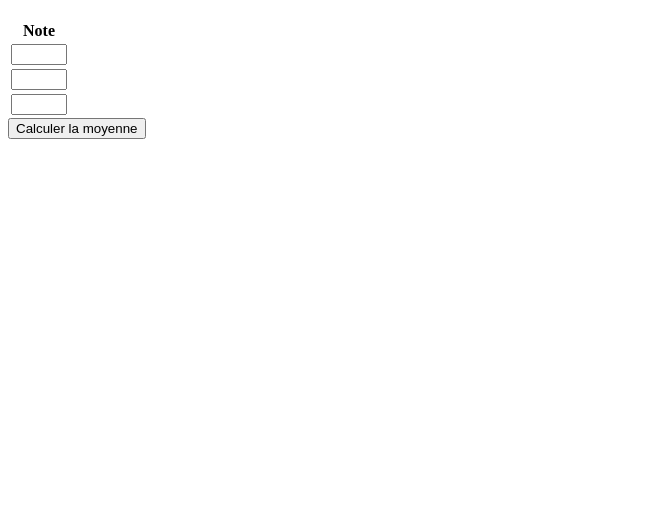
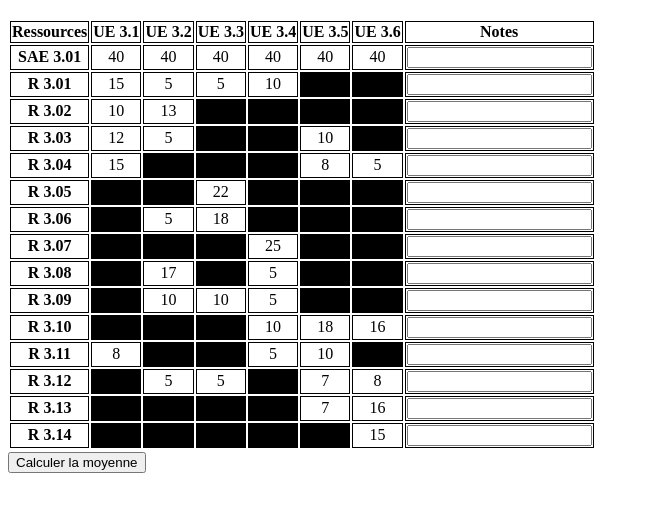
Before and after one commit to Politau/Projet_calculateur, a plain HTML site: page semestre/semestre3.html in a window 1280 px wide. Shown: the part 61-572 px from the top of the page, without its empty margins (0-649 px from the left). Drawn offline with Linux system fonts and the light colour scheme.

Commit message:
ajout du semestre 3

```diff
--- /dev/null
+++ b/semestre/semestre.css
@@ -0,0 +1,10 @@
+.noir {
+    background-color: #000000;
+    color: #000000;
+}
+
+table td, table th {
+    text-align: center;
+    border-collapse: separate;
+    border: 1px solid black;
+}
--- a/semestre/semestre3.html
+++ b/semestre/semestre3.html
@@ -4,7 +4,7 @@
   <meta charset="UTF-8">
   <meta name="viewport" content="width=device-width, initial-scale=1.0">
   <title>Calcul de moyenne</title>
-  <link rel="stylesheet" type="text/css" href="styles.css">
+  <link rel="stylesheet" type="text/css" href="semestre.css">
 </head>
 <body>
 <h1>Calcul de moyenne</h1>
@@ -12,21 +12,193 @@
 <table>
   <thead>
   <tr>
-    <th>Note</th>
+    <th scope="col">Ressources</th>
+    <th scope="col">UE 3.1</th>
+    <th scope="col">UE 3.2</th>
+    <th scope="col">UE 3.3</th>
+    <th scope="col">UE 3.4</th>
+    <th scope="col">UE 3.5</th>
+    <th scope="col">UE 3.6</th>
+    <th scope="col">Notes</th>
   </tr>
   </thead>
   <tbody>
+
   <tr>
-    <td><input type="number" class="note" min="0" max="20"></td>
+    <th scope="row">SAE 3.01</th>
+    <td>40</td>
+    <td>40</td>
+    <td>40</td>
+    <td>40</td>
+    <td>40</td>
+    <td>40</td>
+    <td><input></td>
   </tr>
+
   <tr>
-    <td><input type="number" class="note" min="0" max="20"></td>
+    <th scope="row">R 3.01</th>
+    <td>15</td>
+    <td>5</td>
+    <td>5</td>
+    <td>10</td>
+    <td class="noir">R</td>
+    <td class="noir">R</td>
+    <td><input></td>
   </tr>
+
   <tr>
-    <td><input type="number" class="note" min="0" max="20"></td>
+    <th scope="row">R 3.02</th>
+    <td>10</td>
+    <td>13</td>
+    <td class="noir">R</td>
+    <td class="noir">R</td>
+    <td class="noir">R</td>
+    <td class="noir">R</td>
+    <td><input></td>
   </tr>
-  <!-- Ajoutez plus de lignes selon le nombre de notes que vous voulez calculer -->
+
+  <tr>
+    <th scope="row">R 3.03</th>
+    <td>12</td>
+    <td>5</td>
+    <td class="noir">R</td>
+    <td class="noir">R</td>
+    <td>10</td>
+    <td class="noir">R</td>
+    <td><input></td>
+  </tr>
+
+  <tr>
+    <th scope="row">R 3.04</th>
+    <td>15</td>
+    <td class="noir">R</td>
+    <td class="noir">R</td>
+    <td class="noir">R</td>
+    <td>8</td>
+    <td>5</td>
+    <td><input></td>
+  </tr>
+
+  <tr>
+    <th scope="row">R 3.05</th>
+    <td class="noir">R</td>
+    <td class="noir">R</td>
+    <td>22</td>
+    <td class="noir">R</td>
+    <td class="noir">R</td>
+    <td class="noir">R</td>
+    <td><input></td>
+  </tr>
+
+  <tr>
+    <th scope="row">R 3.06</th>
+    <td class="noir">R</td>
+    <td>5</td>
+    <td>18</td>
+    <td class="noir">R</td>
+    <td class="noir">R</td>
+    <td class="noir">R</td>
+    <td><input></td>
+  </tr>
+
+  <tr>
+    <th scope="row">R 3.07</th>
+    <td class="noir">R</td>
+    <td class="noir">R</td>
+    <td class="noir">R</td>
+    <td>25</td>
+    <td class="noir">R</td>
+    <td class="noir">R</td>
+    <td><input></td>
+  </tr>
+
+  <tr>
+    <th scope="row">R 3.08</th>
+    <td class="noir">R</td>
+    <td>17</td>
+    <td class="noir">R</td>
+    <td>5</td>
+    <td class="noir">R</td>
+    <td class="noir">R</td>
+    <td><input></td>
+  </tr>
+
+  <tr>
+    <th scope="row">R 3.09</th>
+    <td class="noir">R</td>
+    <td>10</td>
+    <td>10</td>
+    <td>5</td>
+    <td class="noir">R</td>
+    <td class="noir">R</td>
+    <td><input></td>
+  </tr>
+
+  <tr>
+    <th scope="row">R 3.10</th>
+    <td class="noir">R</td>
+    <td class="noir">R</td>
+    <td class="noir">R</td>
+    <td>10</td>
+    <td>18</td>
+    <td>16</td>
+    <td><input></td>
+  </tr>
+
+  <tr>
+    <th scope="row">R 3.11</th>
+    <td>8</td>
+    <td class="noir">R</td>
+    <td class="noir">R</td>
+    <td>5</td>
+    <td>10</td>
+    <td class="noir">R</td>
+    <td><input></td>
+  </tr>
+
+  <tr>
+    <th scope="row">R 3.12</th>
+    <td class="noir">R</td>
+    <td>5</td>
+    <td>5</td>
+    <td class="noir">R</td>
+    <td>7</td>
+    <td>8</td>
+    <td><input></td>
+  </tr>
+
+  <tr>
+    <th scope="row">R 3.13</th>
+    <td class="noir">R</td>
+    <td class="noir">R</td>
+    <td class="noir">R</td>
+    <td class="noir">R</td>
+    <td>7</td>
+    <td>16</td>
+    <td><input></td>
+  </tr>
+
+  <tr>
+    <th scope="row">R 3.14</th>
+    <td class="noir">R</td>
+    <td class="noir">R</td>
+    <td class="noir">R</td>
+    <td class="noir">R</td>
+    <td class="noir">R</td>
+    <td>15</td>
+    <td><input></td>
+  </tr>
+
+
+
   </tbody>
+  <tfoot>
+
+  <tr>
+
+  </tr>
+
+  </tfoot>
 </table>
 
 <button id="calculer">Calculer la moyenne</button>
```
